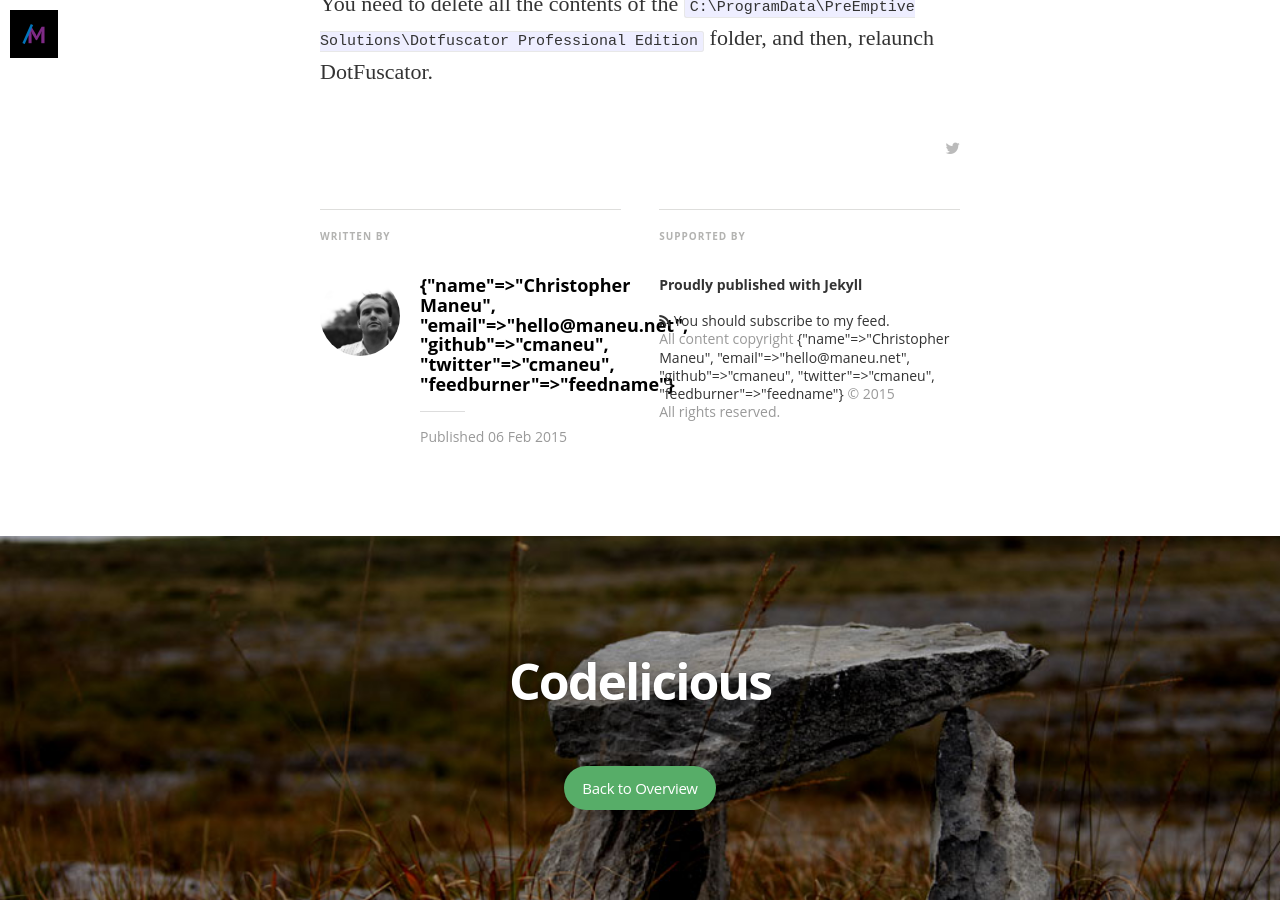
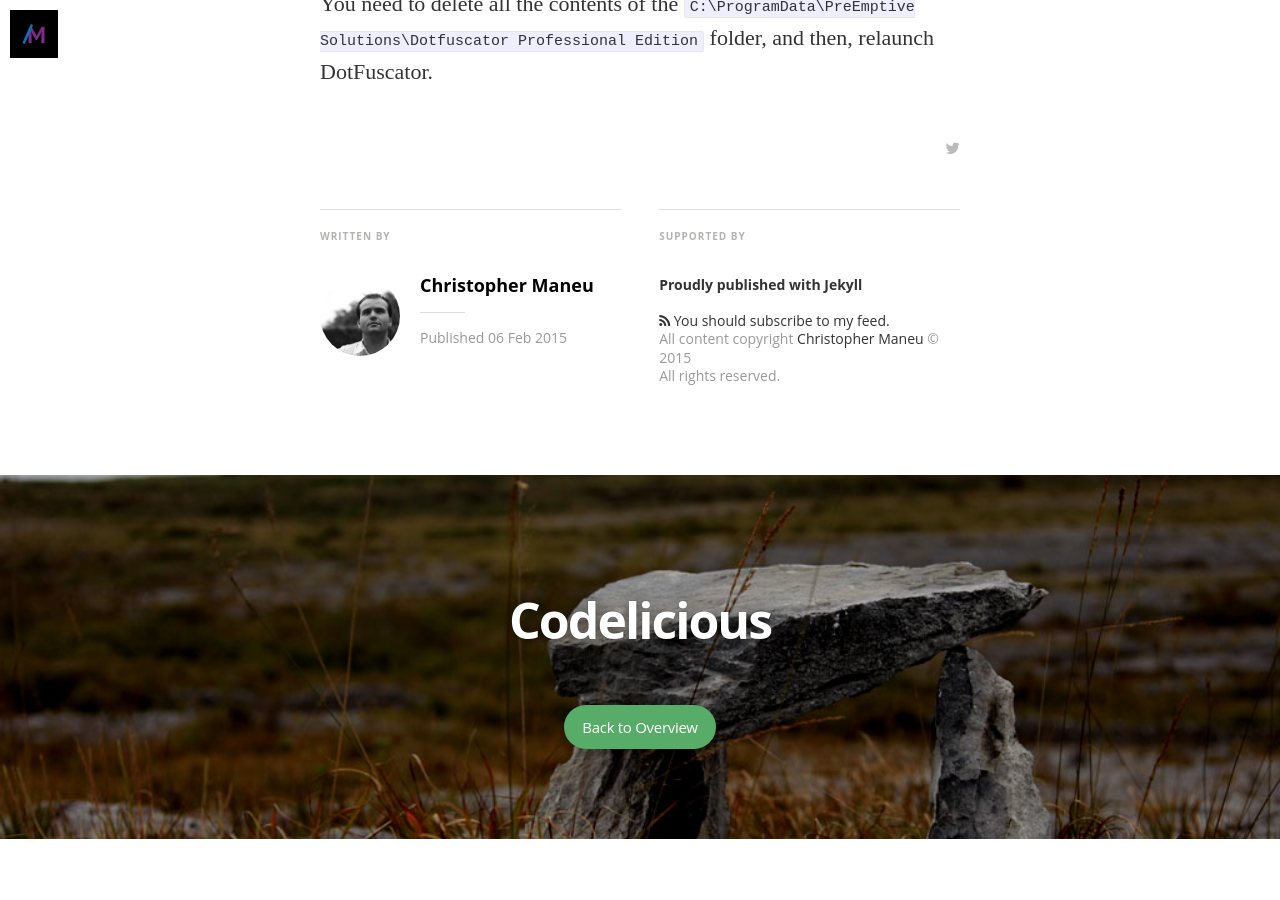
Before and after one commit to adamacoulibalu/cmaneu.github.io, a Jekyll site: the page built from _posts/2015-02-06-how-to-change-dotfuscator-serial-when-the-subscription-is-expired.md, in a window 1280 px wide and 900 px high, scrolled down 628 px. Built offline with Jekyll 4.4.1, drawn with Linux system fonts in a browser that asks for light colours; nearby versions of some CDN libraries; some web fonts are replaced; after the commit the page ends 1467 px from its top, so only the background shows below that.

Commit message:
Refix previous commit

```diff
--- a/_config.yml
+++ b/_config.yml
@@ -19,13 +19,6 @@ twitter_handle: '@cmaneu'
 name: 'Christopher Maneu'
 author: 'Christopher Maneu'
 author_image: "/assets/images/chris.png"
-author :
-  name : Christopher Maneu
-  email : hello@maneu.net
-  github : cmaneu
-  twitter : cmaneu
-  feedburner : feedname
-
 
 social:
   - icon: twitter
```
